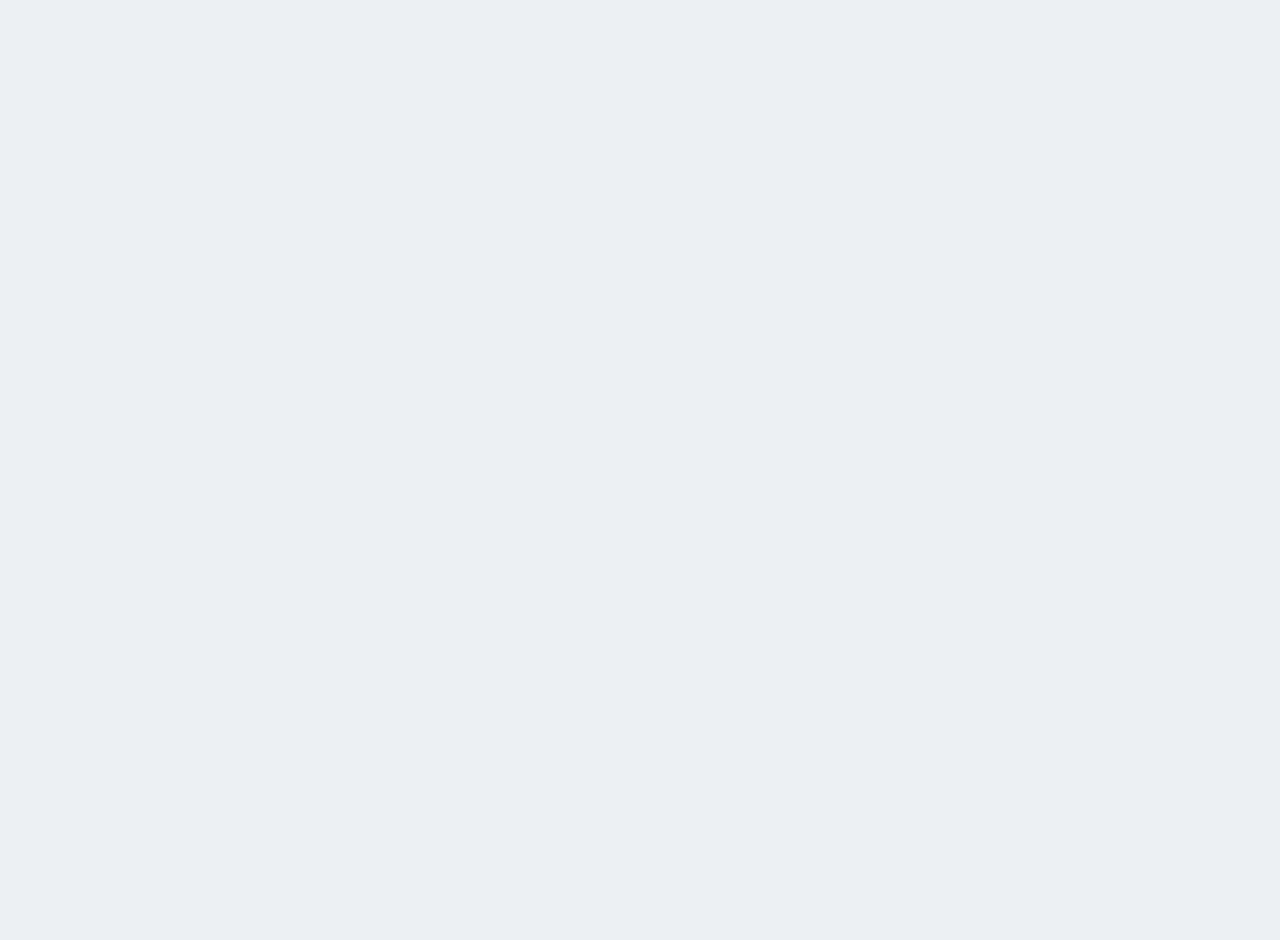
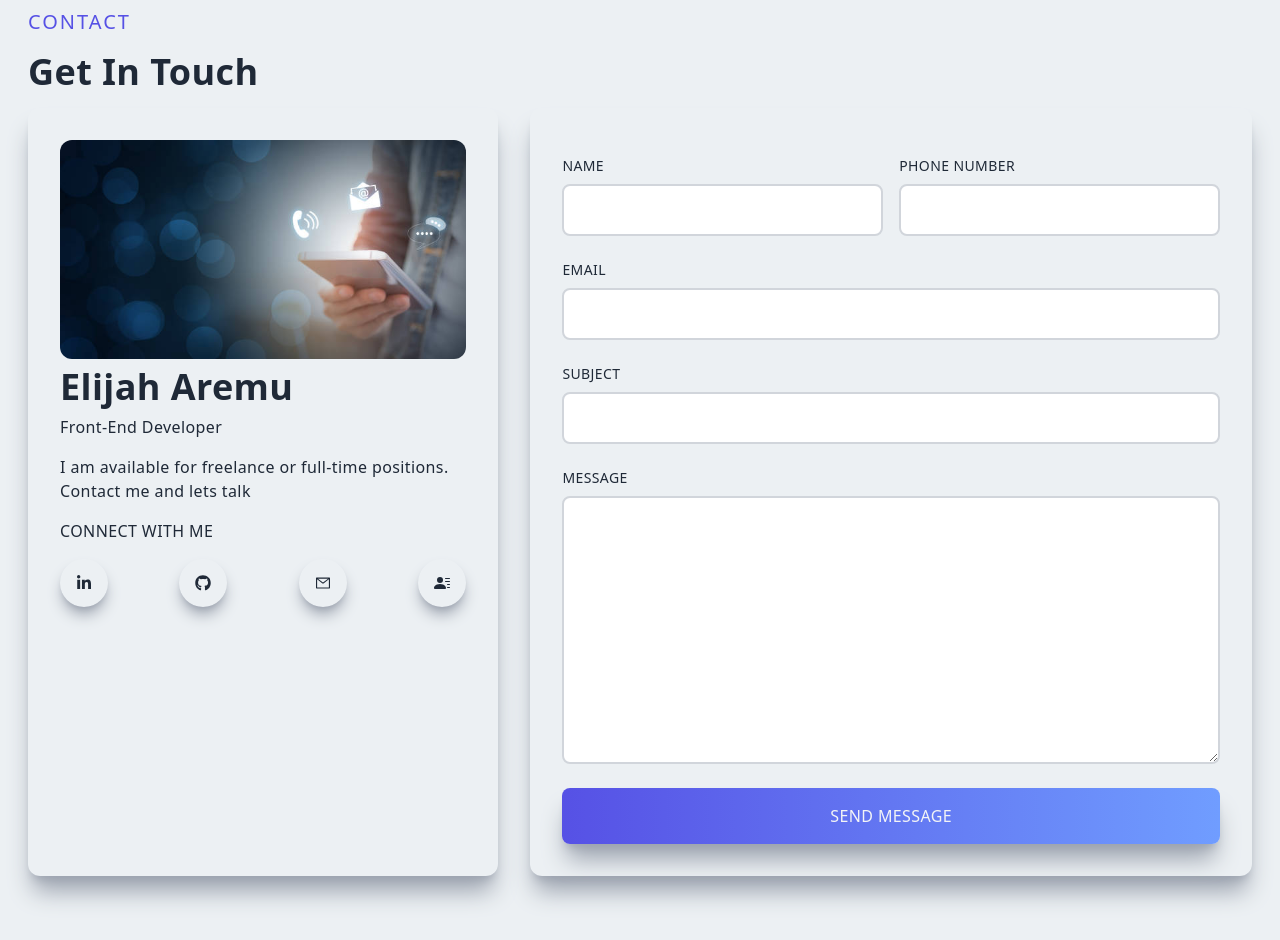
Before and after one commit to babyKokoDev/Portfolio-Website, a Next.js app: page / in a window 1280 px wide. Shown: the part 3620-4560 px from the top of the page. Before the commit the page ends 3564 px from the top, so only its background shows below. Built offline with nearby package versions, Linux system fonts and the light colour scheme.

Commit message:
contact section

```diff
--- /dev/null
+++ b/components/Contact.jsx
@@ -0,0 +1,92 @@
+import React from "react";
+import contact from "../public/assets/contact.jpg";
+import Image from "next/image";
+import { AiOutlineMenu, AiOutlineClose, AiOutlineMail } from "react-icons/ai";
+import { FaLinkedinIn, FaGithub } from "react-icons/fa";
+import { BsFillPersonLinesFill } from "react-icons/bs";
+
+const Contact = () => {
+  return (
+    <div className="w-full lg:h-screen">
+      <div className="max-w-[1240px] m-auto px-2 py-16 w-full">
+        <p className="text-xl tracking-widest uppercase text-[#5651e5]">
+          Contact
+        </p>
+        <h2 className="py-4">Get In Touch</h2>
+        <div className="grid lg:grid-cols-5 gap-8">
+          {/* left */}
+          <div className="col-span-3 lg:col-span-2 w-full shadow-xl shadow-gray-400 rounded-xl p-4">
+            <div className="lg:p-4 h-full">
+              <div>
+                <Image
+                  className="rounded-xl hover:scale-105 ease-in duration-300"
+                  src={contact}
+                  alt=""
+                />
+              </div>
+              <div>
+                <h2 className="py-2">Elijah Aremu</h2>
+                <p>Front-End Developer</p>
+                <p className="py-4">
+                  I am available for freelance or full-time positions. Contact
+                  me and lets talk
+                </p>
+              </div>
+            <div>
+              <p className="uppercase">CONNECT WITH ME</p>
+              <div className="flex items-center justify-between py-4">
+                <div className="rounded-full shadow-lg shadow-gray-400 p-4 cursor-pointer hover:scale-110 ease-in duration-300">
+                  <FaLinkedinIn />
+                </div>
+                <div className="rounded-full shadow-lg shadow-gray-400 p-4 cursor-pointer hover:scale-110 ease-in duration-300">
+                  <FaGithub />
+                </div>
+                <div className="rounded-full shadow-lg shadow-gray-400 p-4 cursor-pointer hover:scale-110 ease-in duration-300">
+                  <AiOutlineMail />
+                </div>
+                <div className="rounded-full shadow-lg shadow-gray-400 p-4 cursor-pointer hover:scale-110 ease-in duration-300">
+                  <BsFillPersonLinesFill />
+                </div>
+              </div>
+            </div>
+            </div>
+          </div>
+          {/* Right */}
+
+            <div className="col-span-3 w-full h-auto shadow-xl shadow-gray-400 rounded-xl lg:p-4">
+                <div className="p-4">
+                   <form>
+                    <div className="grid md:grid-cols-2 gap-4 w-full py-2">
+                        <div className="flex flex-col">
+                            <label className="uppercase text-sm py-2">Name</label>
+                            <input className="border-2 rounded-lg p-3 flex border-gray-300" type="text" />
+                        </div>
+                        <div className="flex flex-col">
+                            <label className="uppercase text-sm py-2">Phone Number</label>
+                            <input className="border-2 rounded-lg p-3 flex border-gray-300" type="text" />
+                        </div>
+                    </div>
+                    <div className="flex flex-col py-2">
+                            <label className="uppercase text-sm py-2">Email</label>
+                            <input className="border-2 rounded-lg p-3 flex border-gray-300" type="email" />
+                        </div>
+                        <div className="flex flex-col py-2">
+                            <label className="uppercase text-sm py-2">Subject</label>
+                            <input className="border-2 rounded-lg p-3 flex border-gray-300" type="text" />
+                        </div>
+                        <div className="flex flex-col py-2">
+                            <label className="uppercase text-sm py-2">Message</label>
+                            <textarea className="border-2 rounded-lg p-3 border-gray-300" name="" id="" cols="30" rows="10"></textarea>
+                        </div>
+                     <button className="w-full p-4 text-gray-100 mt-4">Send Message</button>
+                   </form>
+                </div>
+            </div>
+
+        </div>
+      </div>
+    </div>
+  );
+};
+
+export default Contact;
--- a/components/Projects.jsx
+++ b/components/Projects.jsx
@@ -13,7 +13,7 @@
      <div className='max-w-[1240px] mx-auto px-2 py-16'>
         <p className='text-xl tracking-widest uppercase text-[#5651e5]'>Projects</p>
         <h2 className='py-4'>What I have Built</h2>
-        <div className='grid md:grid-cols-2 gap-8'>
+        <div className='grid md:grid-cols-2 gap-8 2xl:grid-cols-3'>
           <ProjectItems title='Bank Application' image={fintech
         } url='/Bank' software='Vanilla JS' />
           <ProjectItems title='Restaurant Application' image={Restaurant
--- a/pages/index.js
+++ b/pages/index.js
@@ -1,4 +1,5 @@
 import About from '@/components/About'
+import Contact from '@/components/Contact'
 import Main from '@/components/Main'
 import Navbar from '@/components/Navbar'
 import Projects from '@/components/Projects'
@@ -16,6 +17,7 @@
     <About />
     <Skills />
     <Projects />
+    <Contact />
    </>
   )
 }
```
